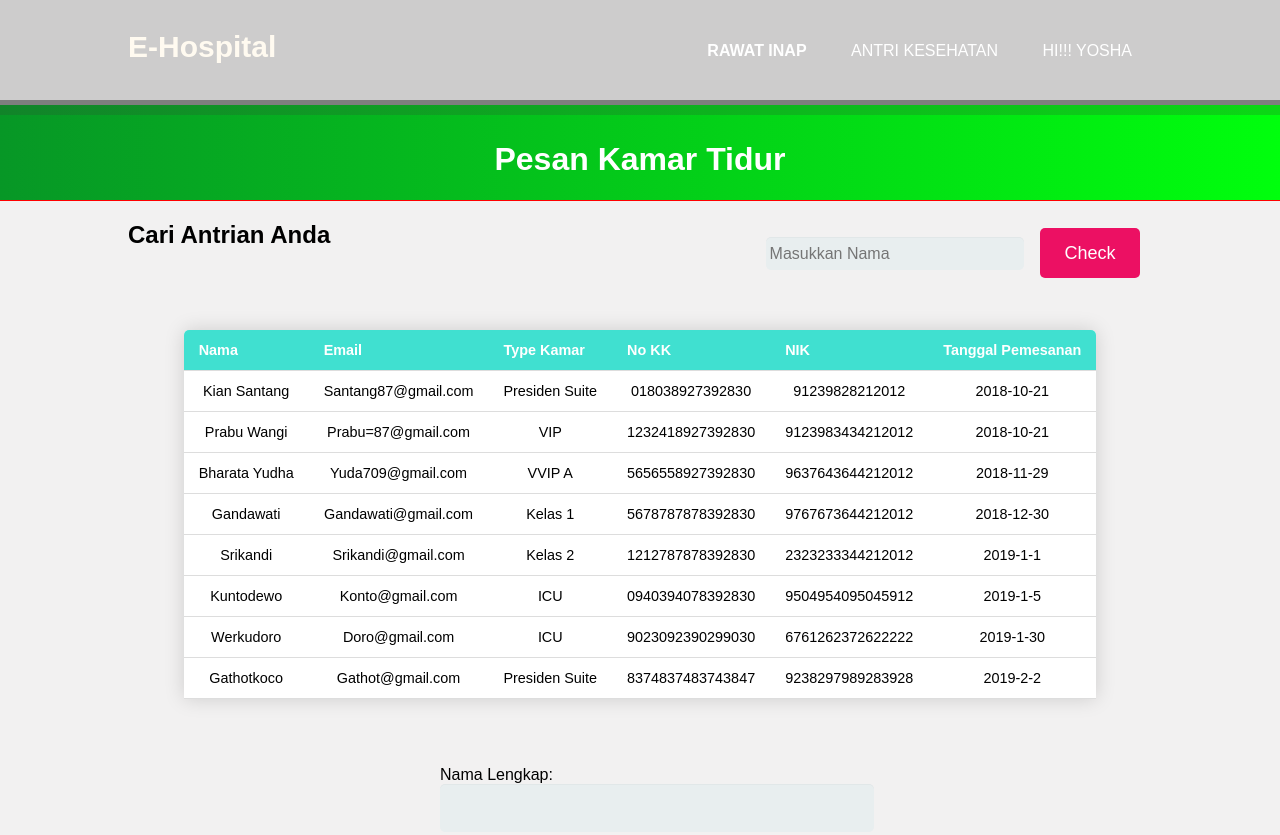
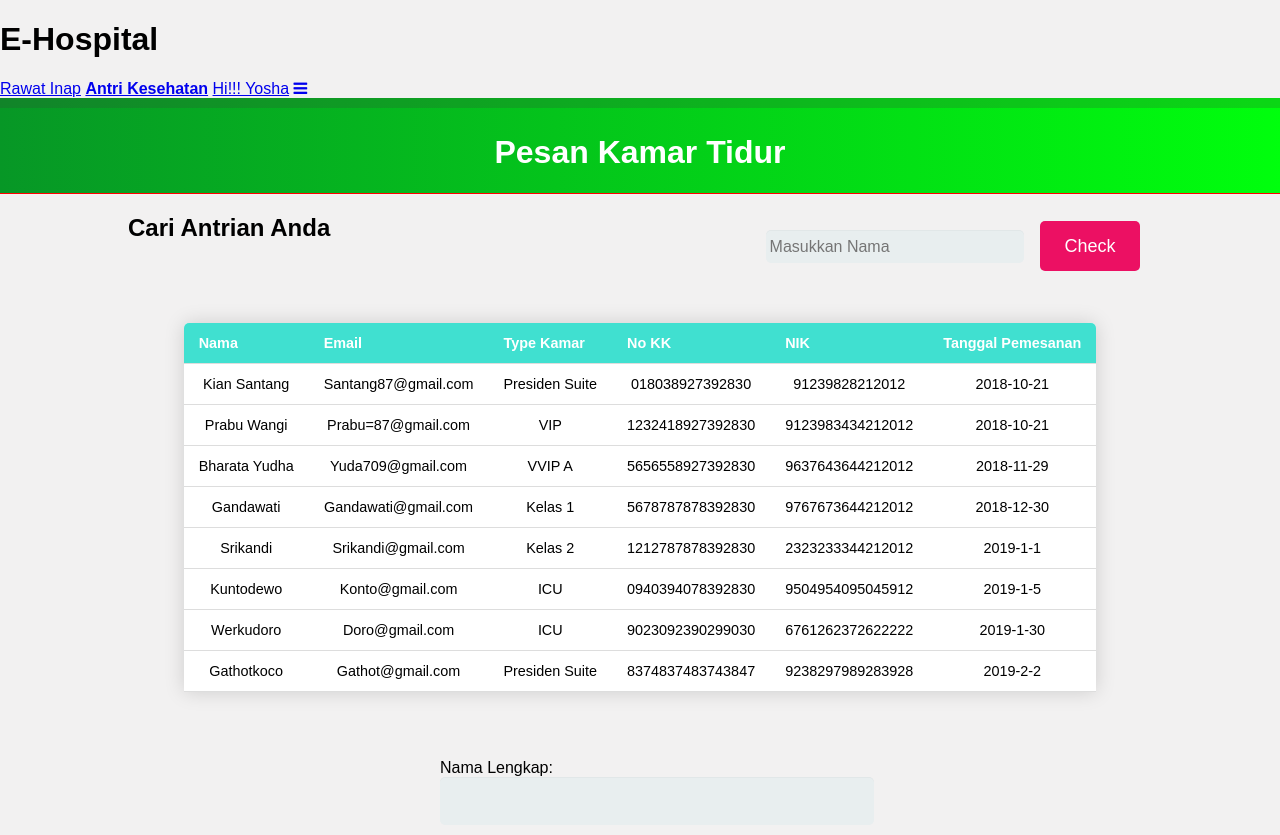
Before and after one commit to Yomain99/yoshatedy.github.io, a plain HTML site: page pesan.html in a window 1280 px wide. Shown: the top 835 px of the page. Drawn offline with Linux system fonts and the light colour scheme.

Commit message:
Update pesan.html

```diff
--- a/pesan.html
+++ b/pesan.html
@@ -1,25 +1,20 @@
 <!DOCTYPE html>
 <html>
 <head>
-        <meta charset="UTF-8">
-        <meta name="viewport" content="width=device-width, initial-scale=1.0">
-        <meta http-equiv="X-UA-Compatible" content="ie=edge">
-    <title>E-Hospital Unej</title>
-    <link rel="stylesheet" type="text/css" href="pesan.css">
+<meta name="viewport" content="width=device-width, initial-scale=1">
+<link rel="stylesheet" href="https://cdnjs.cloudflare.com/ajax/libs/font-awesome/4.7.0/css/font-awesome.min.css">
+<title>E-Hospital Unej</title>
+<link rel="stylesheet" type="text/css" href="pesan.css">
 </head>
 <body>
-<header>
-    <div class="container">
-        <div id="branding">
-            <a href="index.html"><h1> E-Hospital</h1></a>
-        </div>
-        <nav>
-            <ul>
-                <li class="active"><a href="Pelayanan.html" style="font-weight:bold">Rawat Inap</a></li>
-                <li> <a href="Antri.html">Antri Kesehatan</a></li>
-                <li> <a href="index.html">Hi!!! Yosha</a></li>
-            </ul>
-        </nav>
+<div class="topnav" id="myTopnav">
+        <h1>E-Hospital</h1>
+            <a href="Pelayanan.html" >Rawat Inap</a></li>
+            <a href="Antri.html" style="font-weight:bold" class="active">Antri Kesehatan</a></li>
+            <a href="index.html">Hi!!! Yosha</a></li>
+            <a href="javascript:void(0);" class="icon" onclick="myFunction()">
+                <i class="fa fa-bars"></i>
+            </a>
     </div>
     </header>
         <div class="kotak">
@@ -226,6 +221,14 @@
                 document.getElementById("NIK").value = "";
                 document.getElementById("TanggalPemesanan").value = "";
             }
+        function myFunction() {
+            var x = document.getElementById("myTopnav");
+            if (x.className === "topnav") {
+                x.className += " responsive";
+            } else {
+                x.className = "topnav";
+            }
+        }
         </script>
     </body>
 </html>
```
